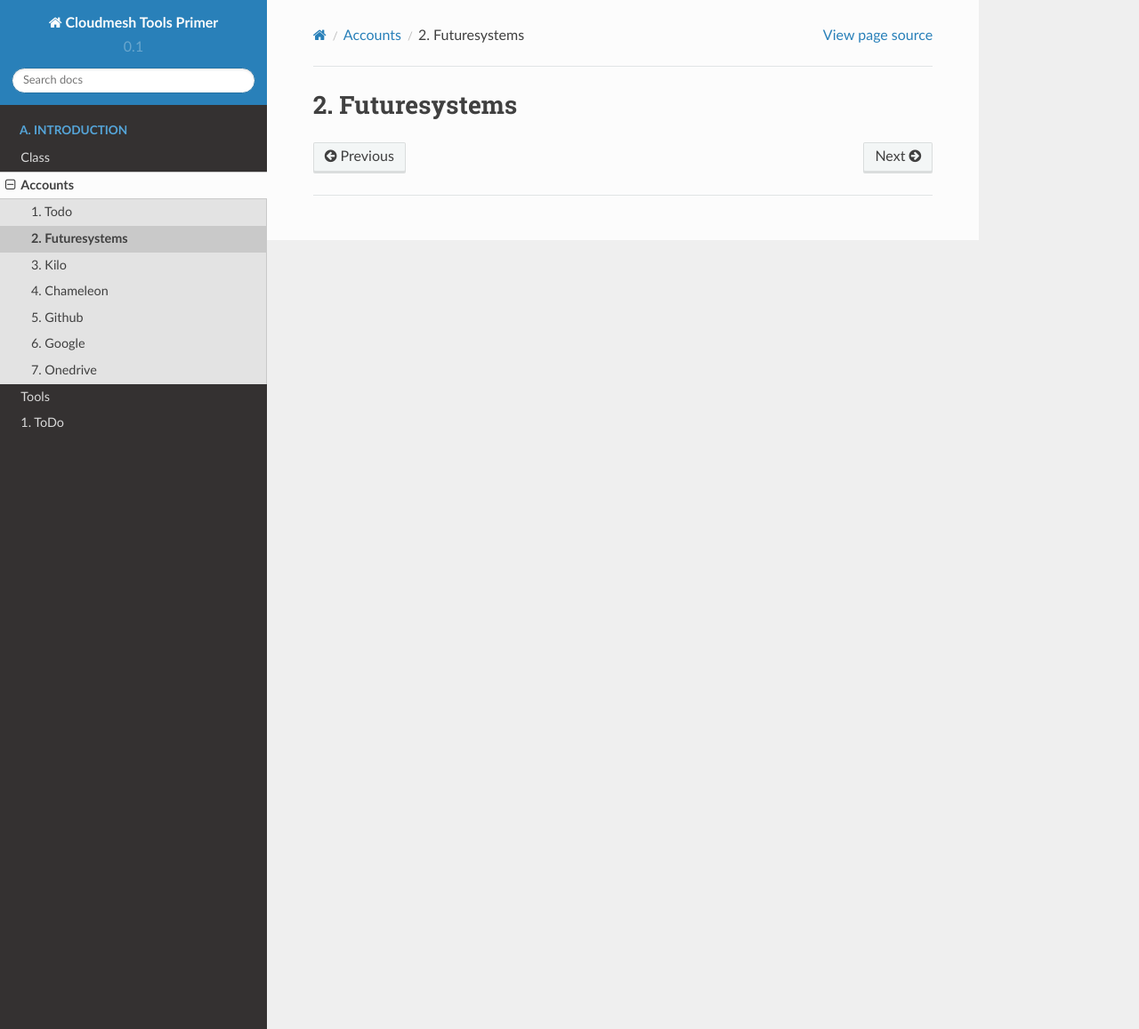
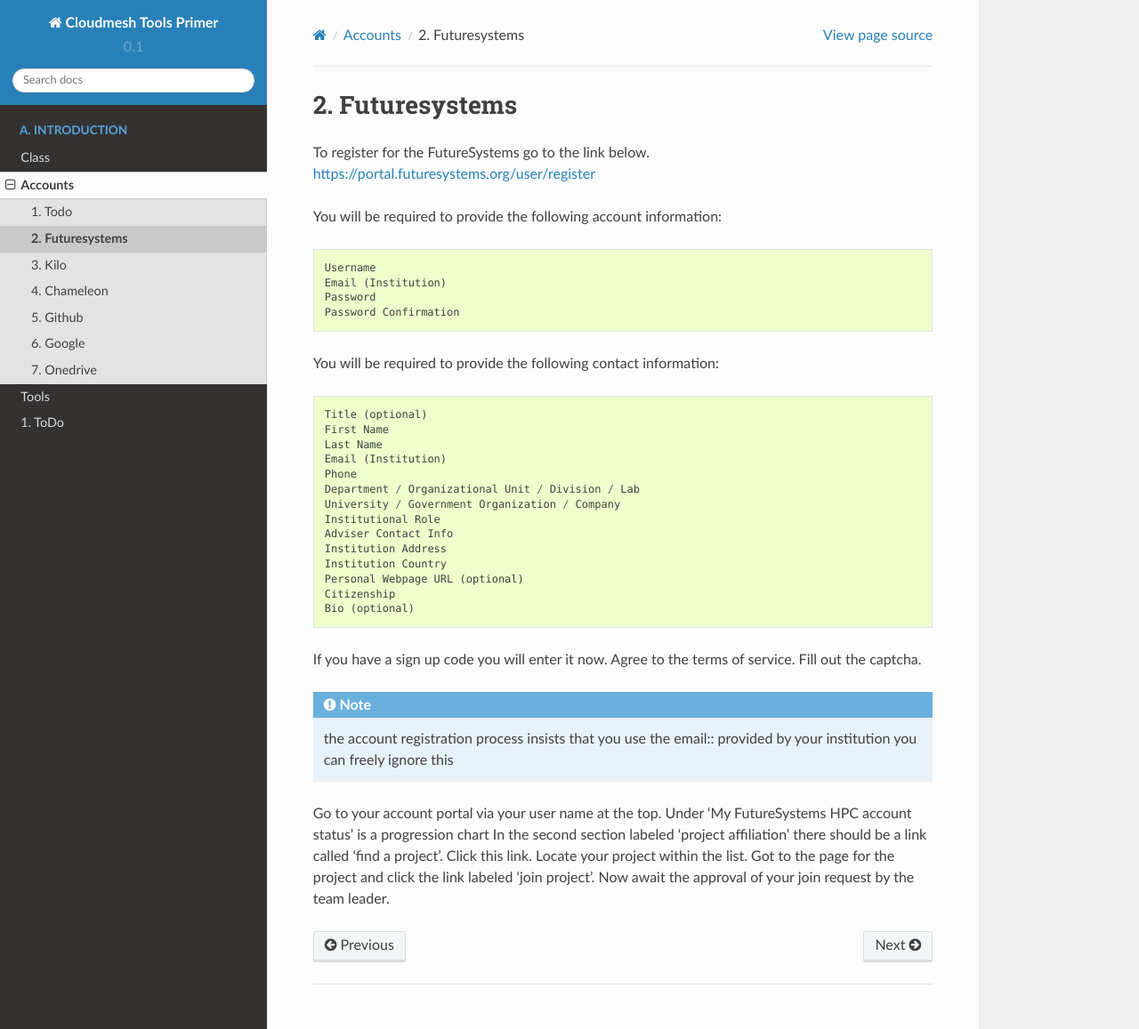
Before and after one commit to tangbeve/tools, a Sphinx documentation site: the page built from docs/source/accounts/futuresystems.rst, in a window 1280 px wide and 1157 px high. Shown: the whole window at 89% size. Built offline with Sphinx 7.4.7 and the Read the Docs theme 2.0.0, drawn with Linux system fonts in a browser that asks for light colours; formulas are drawn with MathJax 3; pages that are not in the unit, such as notebooks, are missing from menus.

Commit message:
new:usr: FutureSystems account creation process

```diff
--- a/docs/source/accounts/futuresystems.rst
+++ b/docs/source/accounts/futuresystems.rst
@@ -1,2 +1,42 @@
 Futuresystems
 =============
+To register for the FutureSystems go to the link below.
+https://portal.futuresystems.org/user/register
+
+You will be required to provide the following account information::
+
+    Username
+    Email (Institution)
+    Password
+    Password Confirmation
+
+You will be required to provide the following contact information::
+
+    Title (optional)
+    First Name
+    Last Name
+    Email (Institution)
+    Phone
+    Department / Organizational Unit / Division / Lab
+    University / Government Organization / Company
+    Institutional Role
+    Adviser Contact Info
+    Institution Address
+    Institution Country
+    Personal Webpage URL (optional)
+    Citizenship
+    Bio (optional)
+
+If you have a sign up code you will enter it now.
+Agree to the terms of service.
+Fill out the captcha.
+
+.. note:: the account registration process insists that you use the email::
+          provided by your institution you can freely ignore this
+
+Go to your account portal via your user name at the top.
+Under 'My FutureSystems HPC account status' is a progression chart
+In the second section labeled 'project affiliation' there should be a link called 'find a project'.
+Click this link. Locate your project within the list.
+Got to the page for the project and click the link labeled 'join project'.
+Now await the approval of your join request by the team leader.
```
